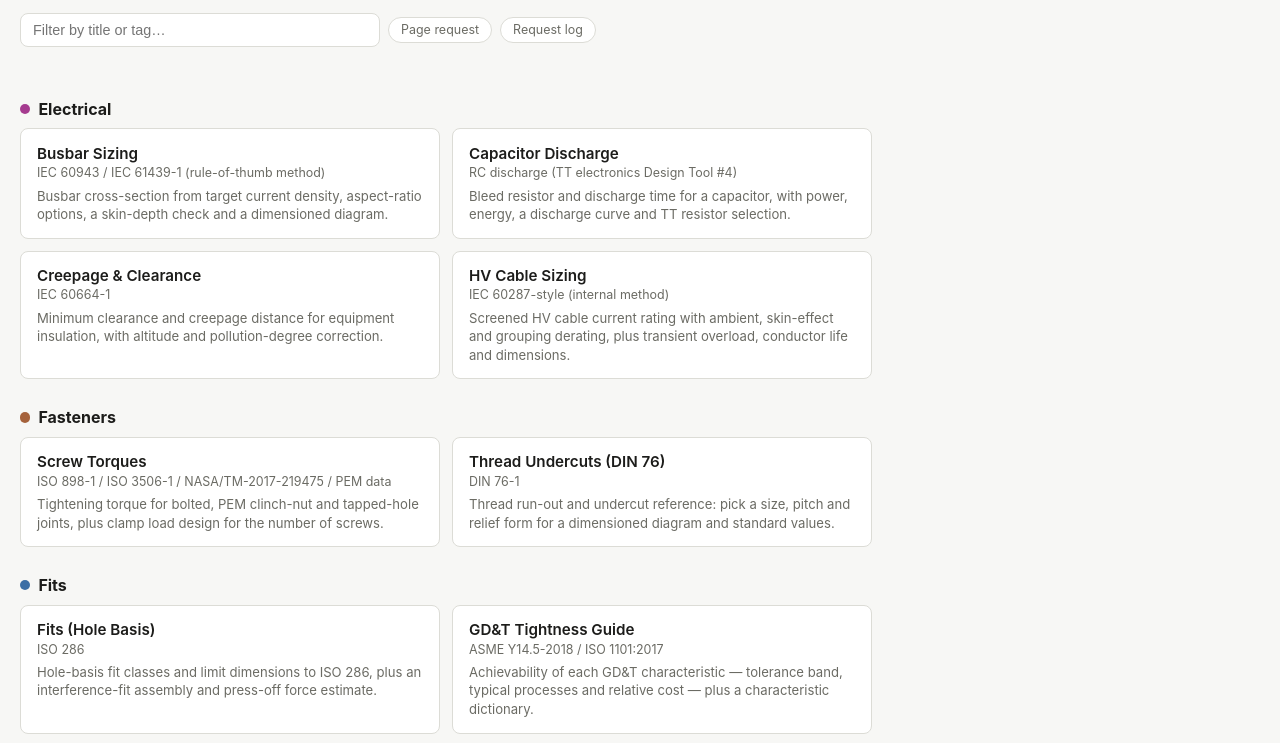
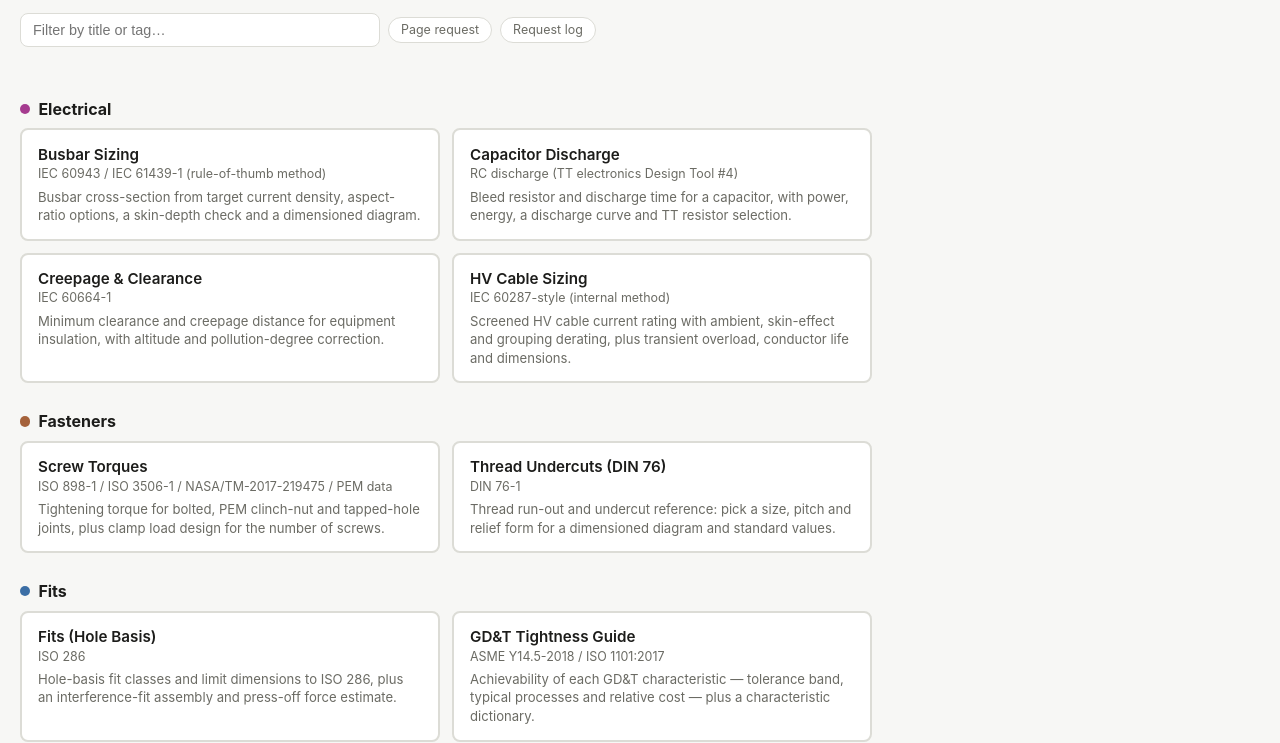
Before and after one commit to thk570/Machine-Design-Guides, a plain HTML site: page index.html in a window 1280 px wide. Shown: the part 97-840 px from the top of the page. Drawn offline with Linux system fonts and the light colour scheme.

Commit message:
Add colour border to homepage buttons

```diff
--- a/index.html
+++ b/index.html
@@ -43,9 +43,9 @@
   .category h2 { font-size: 1rem; margin: 0 0 0.6rem; display: flex; align-items: center; gap: 0.5rem; }
   .dot { width: 0.65rem; height: 0.65rem; border-radius: 50%; display: inline-block; }
   .cards { display: grid; grid-template-columns: repeat(auto-fit, minmax(320px, 420px)); gap: 0.75rem; }
-  .card { background: var(--mdg-surface); border: 1px solid var(--mdg-border); border-radius: var(--mdg-radius);
+  .card { background: var(--mdg-surface); border: 2px solid var(--cat, var(--mdg-border)); border-radius: var(--mdg-radius);
     padding: 0.9rem 1rem; text-decoration: none; color: var(--mdg-text); display: block; }
-  .card:hover { border-color: var(--mdg-accent); }
+  .card:hover { box-shadow: 0 0 0 1px var(--cat, var(--mdg-accent)); }
   .card .title { font-weight: 600; font-size: 0.95rem; }
   .card .std { color: var(--mdg-text-muted); font-size: 0.78rem; margin-top: 0.15rem; }
   .card .desc { color: var(--mdg-text-muted); font-size: 0.82rem; margin-top: 0.4rem; line-height: 1.4; }
```
